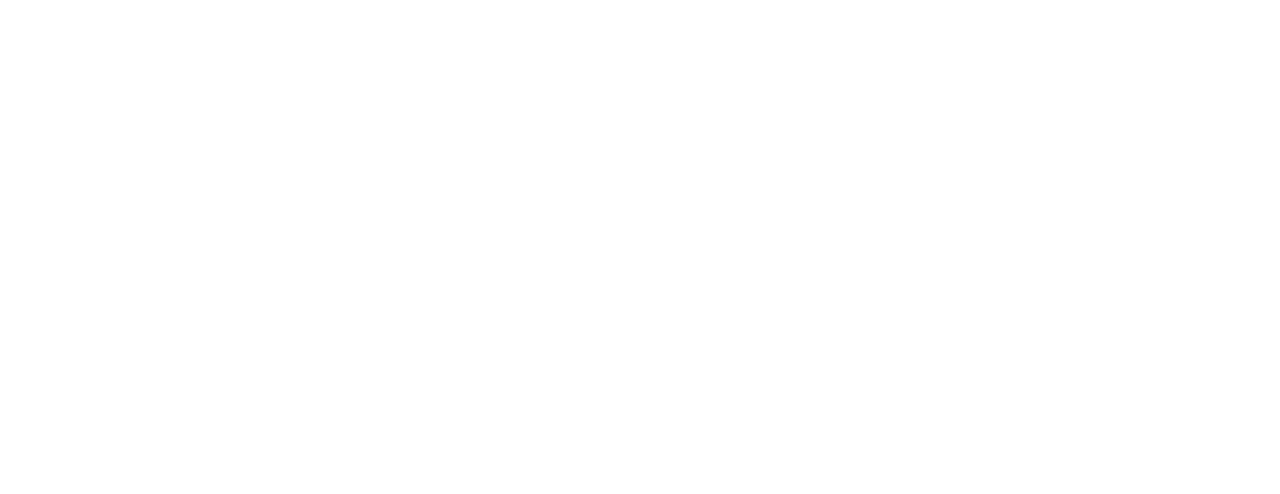
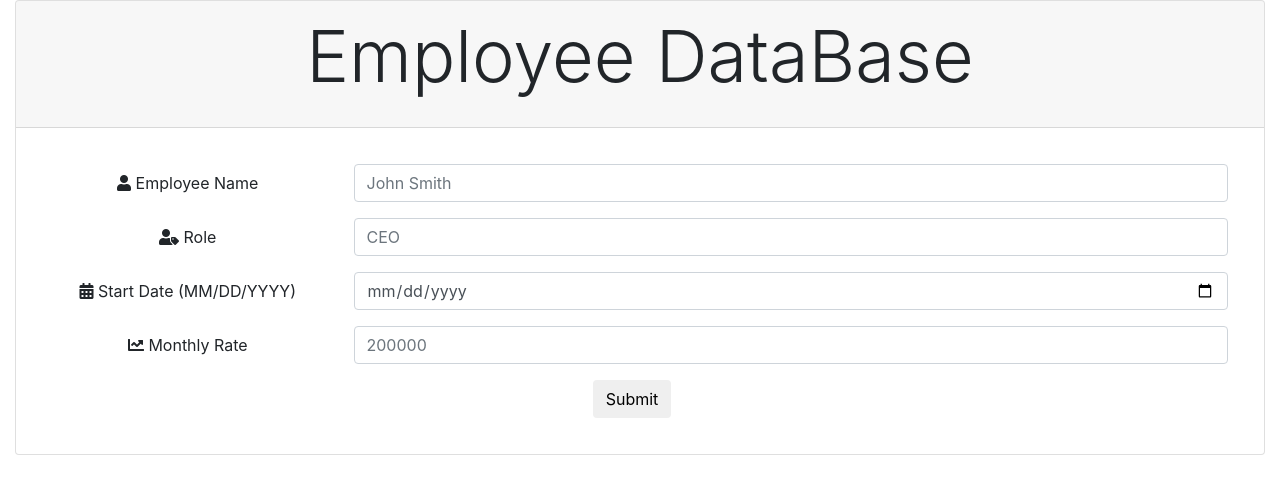
Before and after one commit to EdgarBurelo/TimeSheet, a plain HTML site: page index.html in a window 1280 px wide. Drawn offline with nearby package versions, Linux system fonts and the light colour scheme.

Commit message:
First Form

```diff
--- a/index.html
+++ b/index.html
@@ -9,11 +9,50 @@
     <link rel="stylesheet" href="https://stackpath.bootstrapcdn.com/bootstrap/4.1.3/css/bootstrap.min.css" integrity="sha384-MCw98/SFnGE8fJT3GXwEOngsV7Zt27NXFoaoApmYm81iuXoPkFOJwJ8ERdknLPMO" crossorigin="anonymous">
     <!-- Styles CSS -->
     <link rel="stylesheet" href="./assets/main.css">
+    <!-- FontAwesome -->
+    <link rel="stylesheet" href="https://use.fontawesome.com/releases/v5.3.1/css/all.css" integrity="sha384-mzrmE5qonljUremFsqc01SB46JvROS7bZs3IO2EmfFsd15uHvIt+Y8vEf7N7fWAU" crossorigin="anonymous">
+
     <title>Hello, world!</title>
   </head>
   <body>
-
-
+    <section id="parameters" class="container-fluid">
+        <div class="card">
+            <div class="card-header text-center">
+                <p class="headline display-3">Employee DataBase</p>
+            </div>
+            <div class="card-body">
+                <form>
+                    <div class="form-group row pl-3 pr-3 mt-3">
+                        <label class="col-sm-3 col-form-label text-sm-center"><i class="fas fa-user"></i> Employee Name</label>
+                        <div class="col-sm-9">
+                            <input type="text" id="emoloyeeName" class="form-control" placeholder="John Smith" required>
+                        </div>
+                    </div>
+                    <div class="form-group row pl-3 pr-3">
+                        <label class="col-sm-3 col-form-label text-sm-center"><i class="fas fa-user-tag"></i> Role</label>
+                        <div class="col-sm-9">
+                            <input type="text" id="employRole" class="form-control" placeholder="CEO" required>
+                        </div>
+                    </div>
+                    <div class="form-group row pl-3 pr-3">
+                        <label class="col-sm-3 col-form-label text-sm-center"><i class="fas fa-calendar-alt"></i> Start Date (MM/DD/YYYY)</label>
+                        <div class="col-sm-9">
+                            <input type="date" id="startYear" class="form-control">
+                        </div>
+                    </div>
+                    <div class="form-group row pl-3 pr-3">
+                        <label class="col-sm-3 col-form-label text-sm-center"><i class="fas fa-chart-line"></i> Monthly Rate</label>
+                        <div class="col-sm-9">
+                            <input type="text" id="endYear" class="form-control" placeholder="200000">
+                        </div>
+                    </div>
+                    <div class="text-center mb-3">
+                        <button href="#" id="submitBtn" type="submit" class="btn mr-3">Submit</button>
+                    </div>
+                </form>
+            </div>
+        </div>
+    </section>
     <!-- Optional JavaScript -->
     <!-- jQuery first, then Popper.js, then Bootstrap JS -->
     <script src="https://code.jquery.com/jquery-3.3.1.slim.min.js" integrity="sha384-q8i/X+965DzO0rT7abK41JStQIAqVgRVzpbzo5smXKp4YfRvH+8abtTE1Pi6jizo" crossorigin="anonymous"></script>
```
